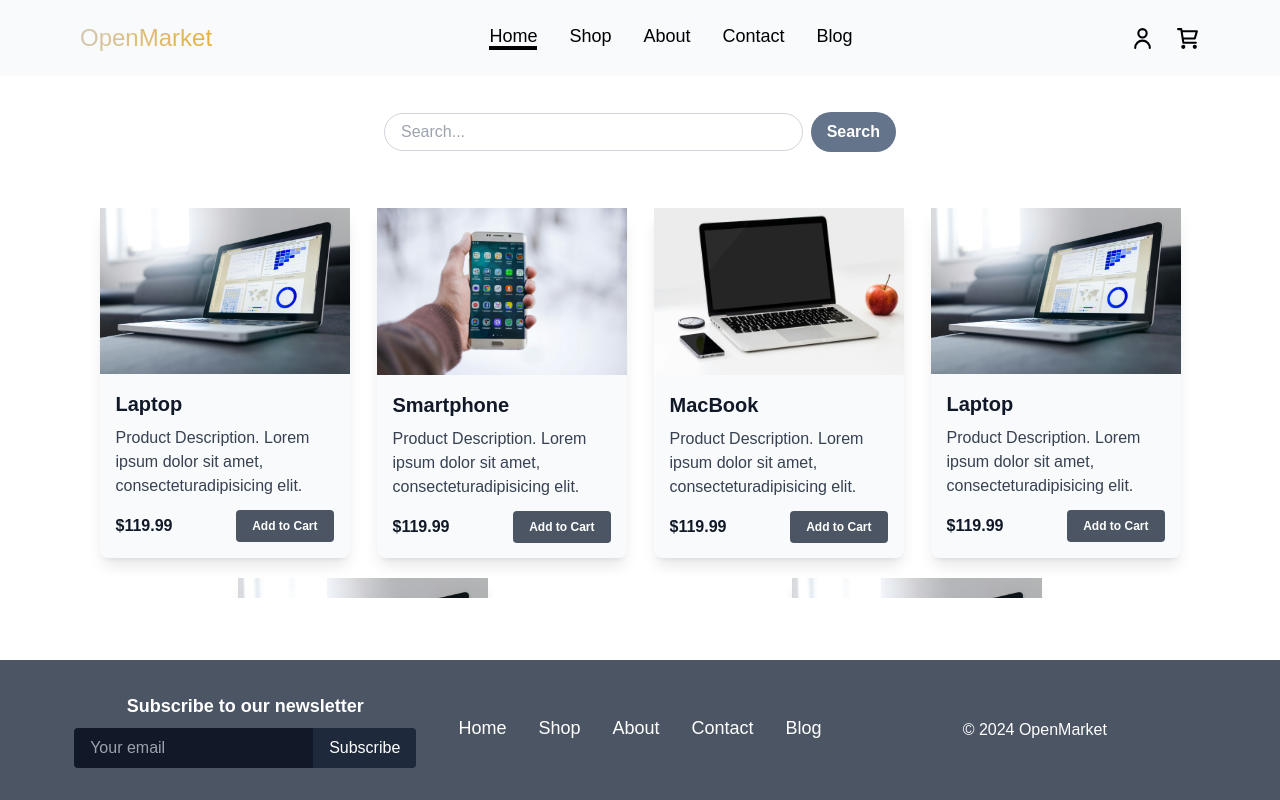
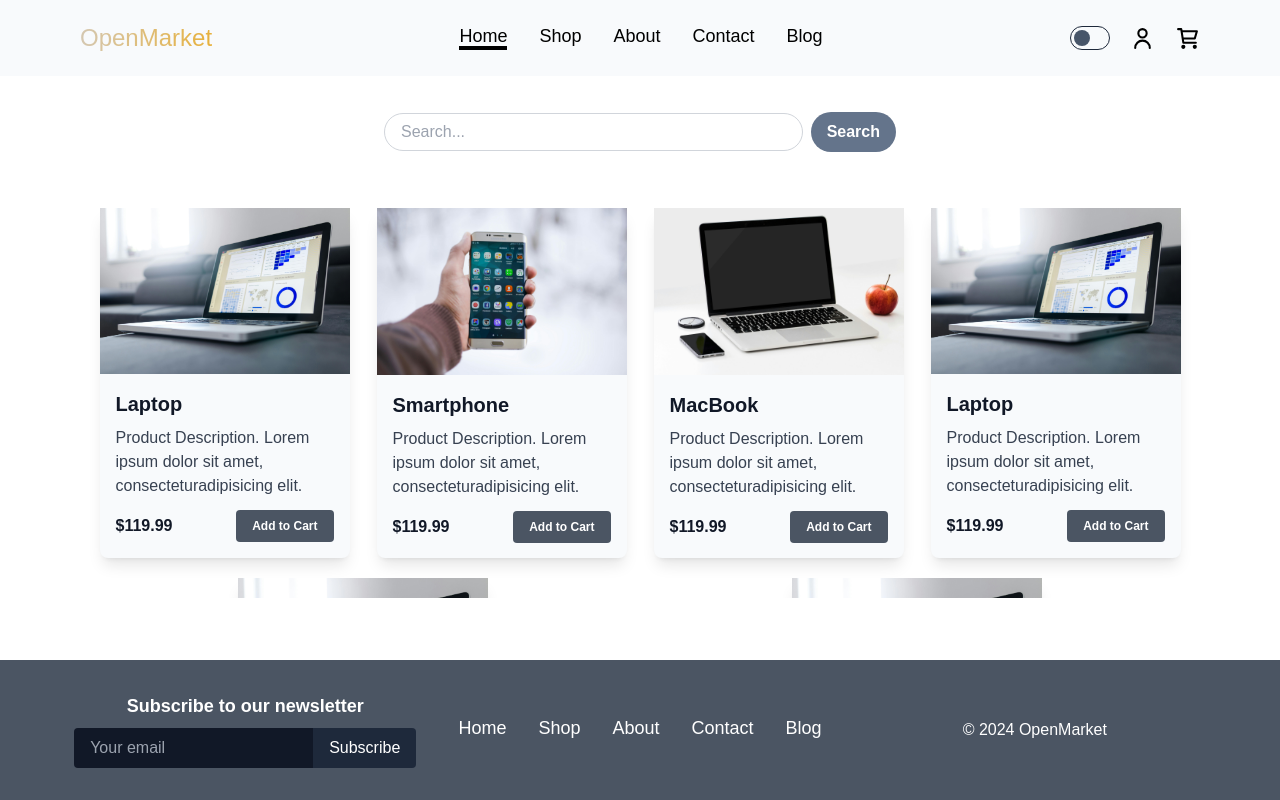
Before and after one commit to KoRnaholic/TBC-Academy, a React (Create React App) app: page / in a window 1280 px wide. Built offline with nearby package versions, Linux system fonts and the light colour scheme; the HTML template or start-up script is replaced by a standard one.

Commit message:
added dark mode toggle

```diff
--- a/src/components/UI/AppLayout.jsx
+++ b/src/components/UI/AppLayout.jsx
@@ -6,7 +6,7 @@ export default function AppLayout(props) {
   return (
     <div className="flex flex-col min-h-screen">
       <Header />
-      <main className="p-8 flex-grow">
+      <main className="p-8 flex-grow  dark:bg-slate-700">
         <Outlet />
       </main>
       <Footer />
--- a/src/components/header/Header.jsx
+++ b/src/components/header/Header.jsx
@@ -2,10 +2,23 @@ import user from "../icons/user.svg";
 import cart from "../icons/cart.svg";
 import menu from "../icons/menu.svg";
 import { Link, NavLink } from "react-router-dom";
+import { useState } from "react";
 
 function Header() {
+  const [dark, setDark] = useState(false);
+
+  if (dark) {
+    document.documentElement.classList.add("dark");
+  } else if (!dark) {
+    document.documentElement.classList.remove("dark");
+  }
+
+  function toggleDarkMode() {
+    setDark((prev) => !prev);
+  }
+
   return (
-    <header className="py-5 px-5 lg:py-5 lg:px-20 bg-slate-50">
+    <header className="py-5 px-5 lg:py-5 lg:px-20 bg-slate-50 dark:bg-slate-600">
       <nav className="flex justify-between items-center">
         <div>
           <div className="logo">
@@ -14,8 +27,8 @@ function Header() {
         </div>
 
         <div>
-          <ul className="hidden lg:flex gap-8 text-lg">
-            <li className="border-b-4 border-transparent hover:border-black">
+          <ul className="hidden lg:flex gap-8 text-lg dark:text-white">
+            <li className="border-b-4 border-transparent hover:border-black dark:bg-slate-700">
               <NavLink
                 className={({ isActive }) =>
                   isActive ? "border-b-4 border-black" : ""
@@ -71,8 +84,34 @@ function Header() {
         <div>
           <ul className="hidden lg:flex gap-5 items-center">
             <li>
+              <div className="justify-center flex flex-row items-center transition-all ease-in-out">
+                <div className="flex flex-row justify-between toggle">
+                  <label
+                    htmlFor="dark-toggle"
+                    className="flex items-center cursor-pointer"
+                  >
+                    <div className="relative">
+                      <input
+                        type="checkbox"
+                        name="dark-mode"
+                        id="dark-toggle"
+                        className="checkbox hidden"
+                        onClick={toggleDarkMode}
+                      />
+                      <div className="block border-[1px] dark:border-white border-slate-800 w-10 h-6 rounded-full"></div>
+                      <div
+                        className={`dot absolute left-1 top-1 dark:bg-white bg-slate-600 w-4 h-4 rounded-full transition ${
+                          dark ? "translate-x-full" : ""
+                        }`}
+                      ></div>
+                    </div>
+                  </label>
+                </div>
+              </div>
+            </li>
+            <li>
               <img
-                className="cursor-pointer"
+                className="cursor-pointer dark:invert"
                 src={user}
                 alt="logo2"
                 width="25px"
@@ -80,7 +119,7 @@ function Header() {
             </li>
             <li>
               <img
-                className="cursor-pointer"
+                className="cursor-pointer dark:invert"
                 src={cart}
                 alt="logo3"
                 width="25px"
--- a/src/components/products/ProductCard.jsx
+++ b/src/components/products/ProductCard.jsx
@@ -8,7 +8,7 @@ export default function ProductCard({ products }) {
         return (
           <div
             key={index}
-            className="max-w-[250px] max-h-[350px] mx-auto bg-slate-50 shadow-lg rounded-lg  transition ease-in-out delay-150
+            className="max-w-[250px] max-h-[350px] mx-auto bg-slate-50 dark:bg-slate-300 shadow-lg rounded-lg  transition ease-in-out delay-150
           hover:-translate-y-1 hover:scale-110 duration-300"
           >
             <img
--- a/tailwind.config.js
+++ b/tailwind.config.js
@@ -1,5 +1,6 @@
 /** @type {import('tailwindcss').Config} */
 module.exports = {
+  darkMode: "selector",
   content: ["./src/**/*.{js,jsx,ts,tsx}"],
   theme: {
     extend: {},
```
